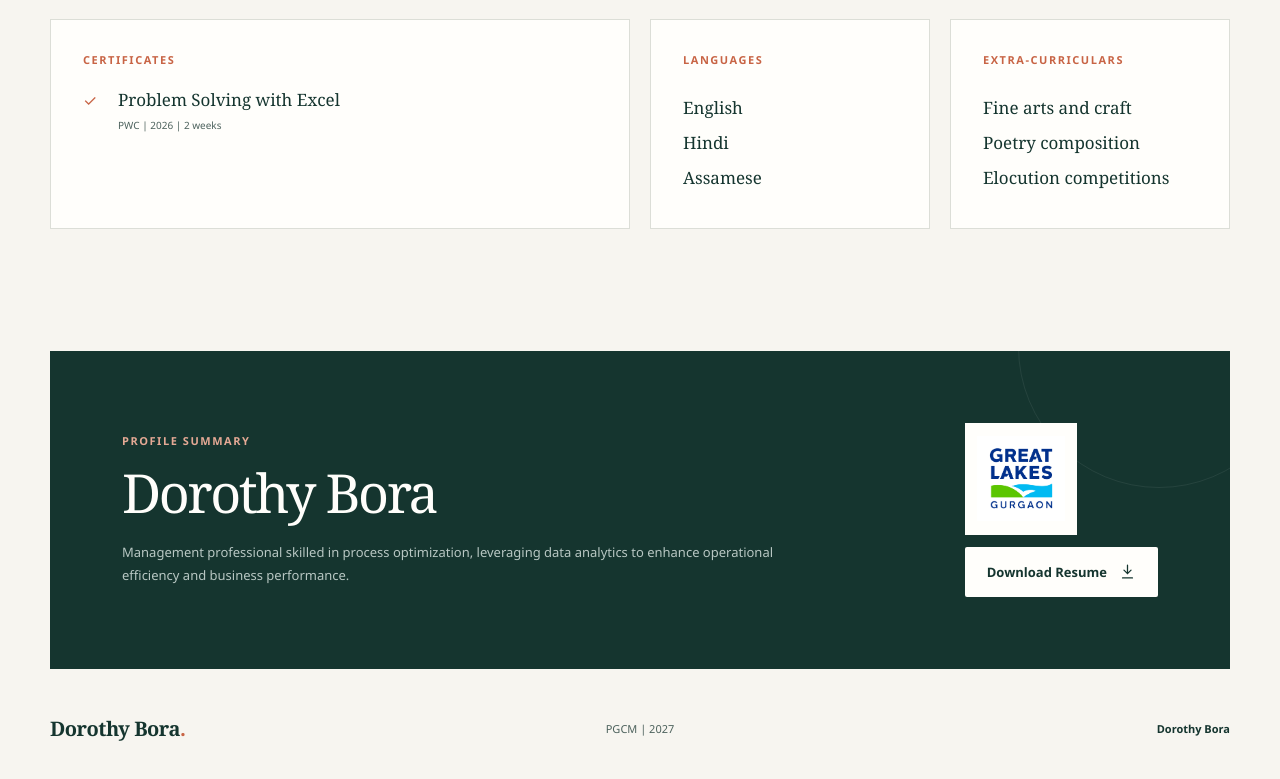
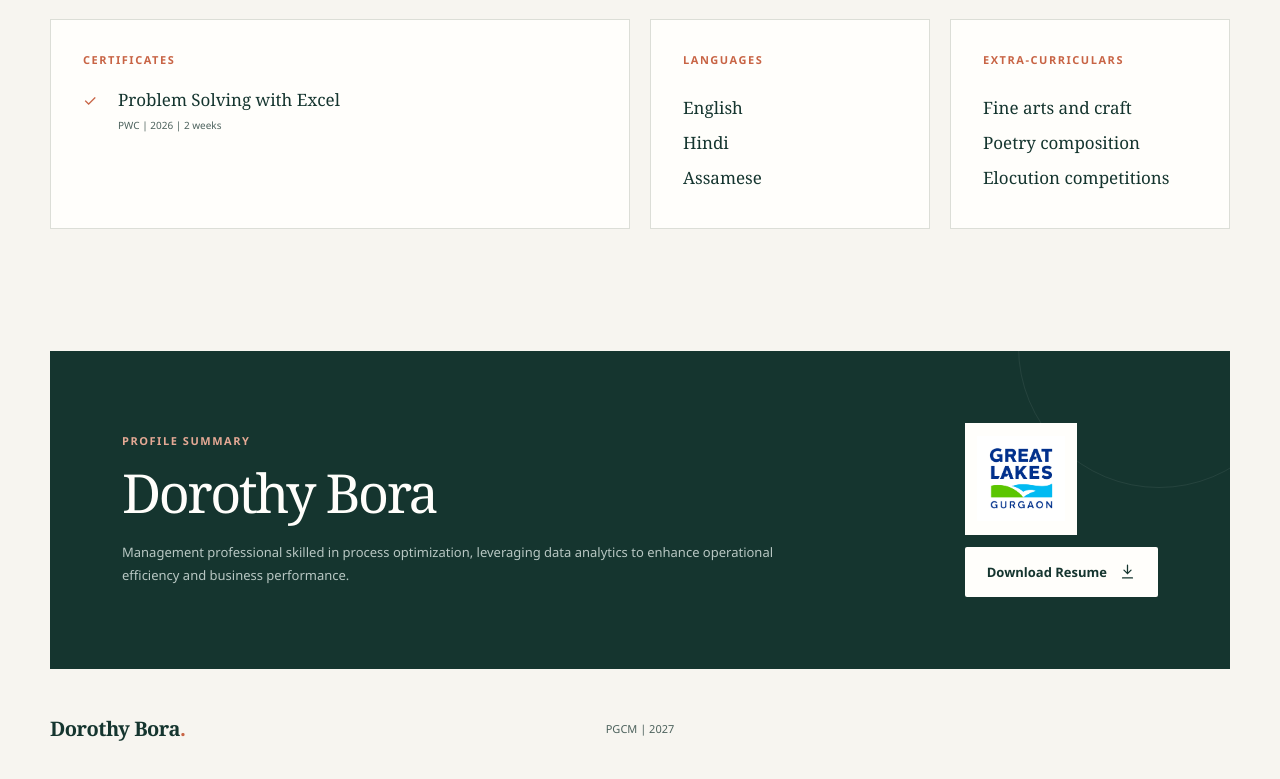
Before and after one commit to Anubhav-Bora/Dorothy-Bora-Portfolio, a Next.js app: page / in a window 1280 px wide. Shown: the part 4120-4899 px from the top of the page. Built offline with nearby package versions, Linux system fonts and the light colour scheme.

Commit message:
Remove duplicate Dorothy Bora from footer

```diff
--- a/app/page.tsx
+++ b/app/page.tsx
@@ -184,7 +184,6 @@ export default function Home() {
       <footer className="footer shell">
         <a className="brand-name" href="#top">Dorothy Bora<span className="brand-dot">.</span></a>
         <p>PGCM | 2027</p>
-        <a href="#top">Dorothy Bora</a>
       </footer>
     </main>
   );
```
